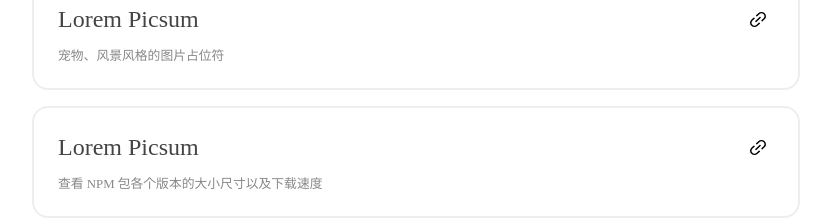
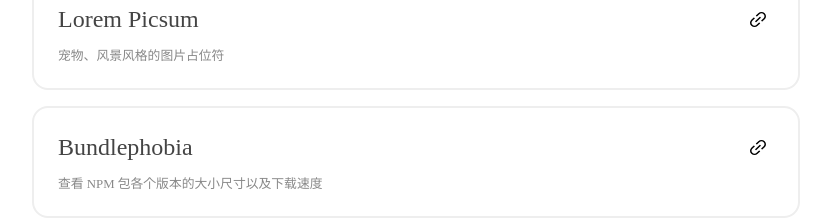
Before and after one commit to yukapril/nav.fridaycoder.com, a Vue app: page / in a window 1280 px wide. Shown: the part 1040-1264 px from the top of the page, without its empty margins (224-1055 px from the left). Built offline with nearby package versions, Linux system fonts and the light colour scheme.

Commit message:
fix: 修复文案错误

```diff
--- a/src/data/data.ts
+++ b/src/data/data.ts
@@ -227,14 +227,14 @@
   },
   {
     id: 33,
-    name: 'Lorem Picsum',
+    name: 'browserhacks',
     desc: '各种浏览器 CSS/JS HACK 写法，非常全面',
     url: 'http://browserhacks.com',
     tags: ['开发', 'HACK']
   },
   {
     id: 34,
-    name: 'Lorem Picsum',
+    name: 'Bundlephobia',
     desc: '查看 NPM 包各个版本的大小尺寸以及下载速度',
     url: 'https://bundlephobia.com',
     tags: ['开发', 'NPM']
```
